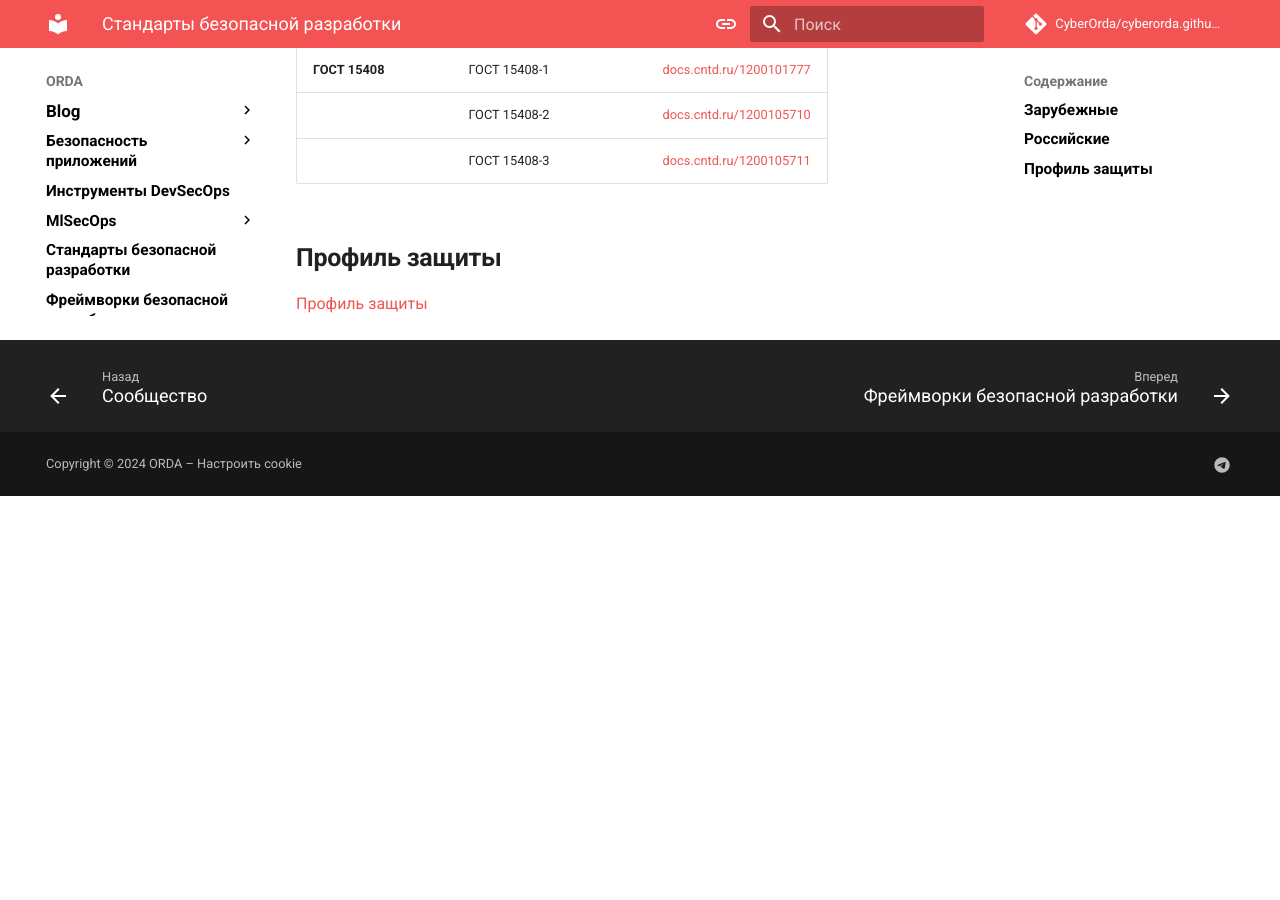
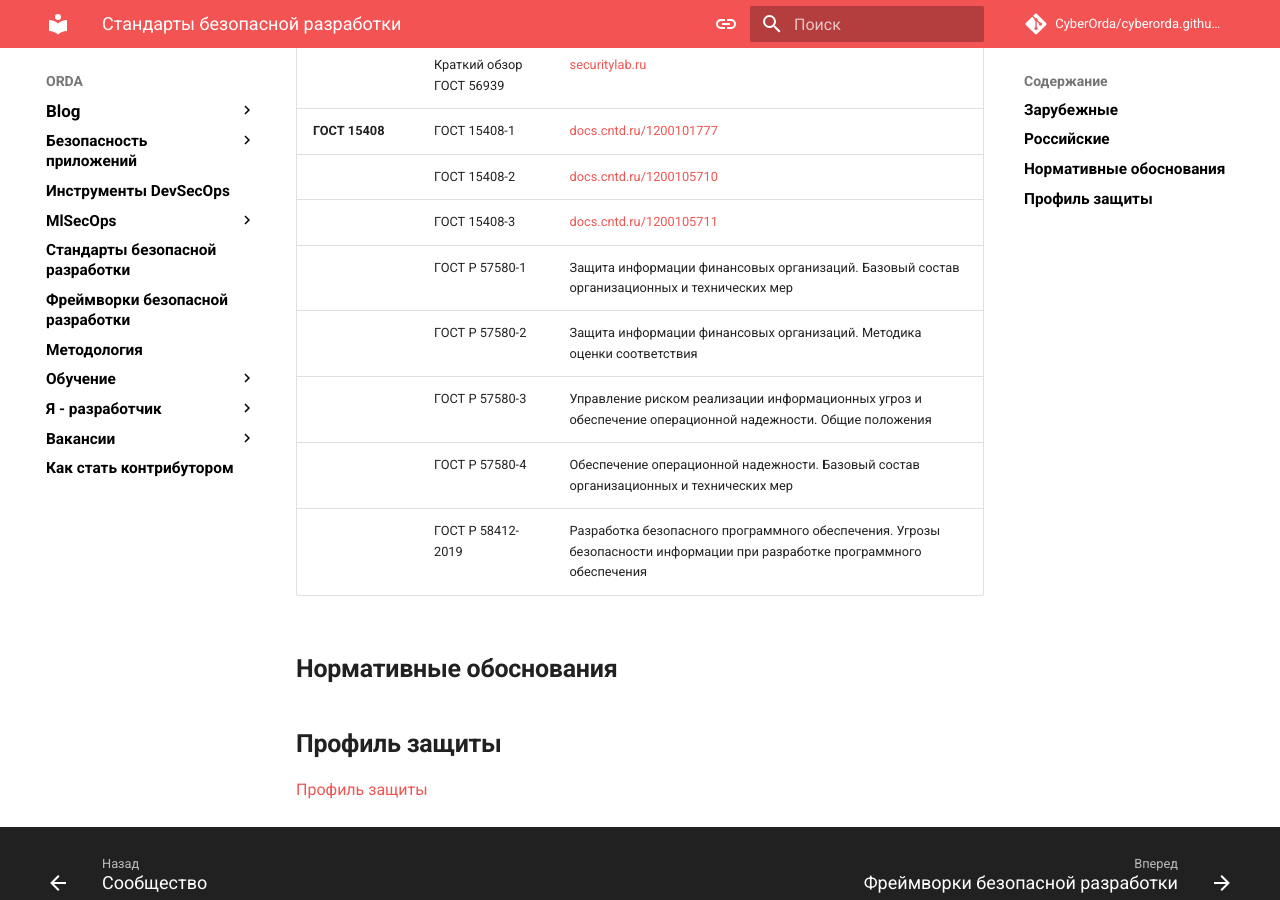
Before and after one commit to CyberOrda/cyberorda.github.io, an MkDocs documentation site: the page built from docs/standards.md, in a window 1280 px wide and 900 px high, scrolled down 914 px. Built offline with MkDocs 1.6.1 and Material for MkDocs 9.7.7, drawn with Linux system fonts in a browser that asks for light colours; comment, search, counter and statistics services are not loaded; before the commit the page ends 1410 px from its top, so only the background shows below that.

Commit message:
add new standarts

```diff
--- a/docs/standards.md
+++ b/docs/standards.md
@@ -30,6 +30,18 @@ tags:
 | **ГОСТ 15408** | ГОСТ 15408-1 | [docs.cntd.ru/1200101777](https://docs.cntd.ru/document/1200101777) |
 |  | ГОСТ 15408-2 | [docs.cntd.ru/1200105710](https://docs.cntd.ru/document/1200105710) |
 |  | ГОСТ 15408-3 | [docs.cntd.ru/1200105711](https://docs.cntd.ru/document/1200105711) |
+|  |ГОСТ Р 57580-1|	Защита информации финансовых организаций. Базовый состав организационных и технических мер | [docs.cntd.ru/document/1200146534](https://docs.cntd.ru/document/1200146534) |
+|  |ГОСТ Р 57580-2|	Защита информации финансовых организаций. Методика оценки соответствия | [docs.cntd.ru/document/1200158801](https://docs.cntd.ru/document/1200158801) |
+|  |ГОСТ Р 57580-3|	Управление риском реализации информационных угроз и обеспечение операционной надежности. Общие положения | [docs.cntd.ru/document/1200194981](https://docs.cntd.ru/document/1200194981) |
+|  |ГОСТ Р 57580-4|	Обеспечение операционной надежности. Базовый состав организационных и технических мер | [docs.cntd.ru/document/1200194982](https://docs.cntd.ru/document/1200194982) |
+|  |ГОСТ Р 58412-2019 |	Разработка безопасного программного обеспечения. Угрозы безопасности информации при разработке программного обеспечения | [docs.cntd.ru/document/1200164529](https://docs.cntd.ru/document/1200164529) |
+
+
+## **Нормативные обоснования**
+
+
+
+
 
 ## **Профиль защиты**
 [Профиль защиты](https://www.cbr.ru/content/document/file/132666/inf_note_feb_0422.pdf)
--- a/mkdocs.yml
+++ b/mkdocs.yml
@@ -131,7 +131,7 @@ extra:
   consent:
     title: Куки кику
     description: >-
-      Мы используем твои печеньки .. Впрочем, ты и так всё понимаешь.
+      Мы используем твои куки. Весь материал исключительно в образовательных целях. Авторы не несут ответсвенности за возможный
   social:
     - icon: fontawesome/brands/telegram
       link: https://t.me/cyberorda
```
